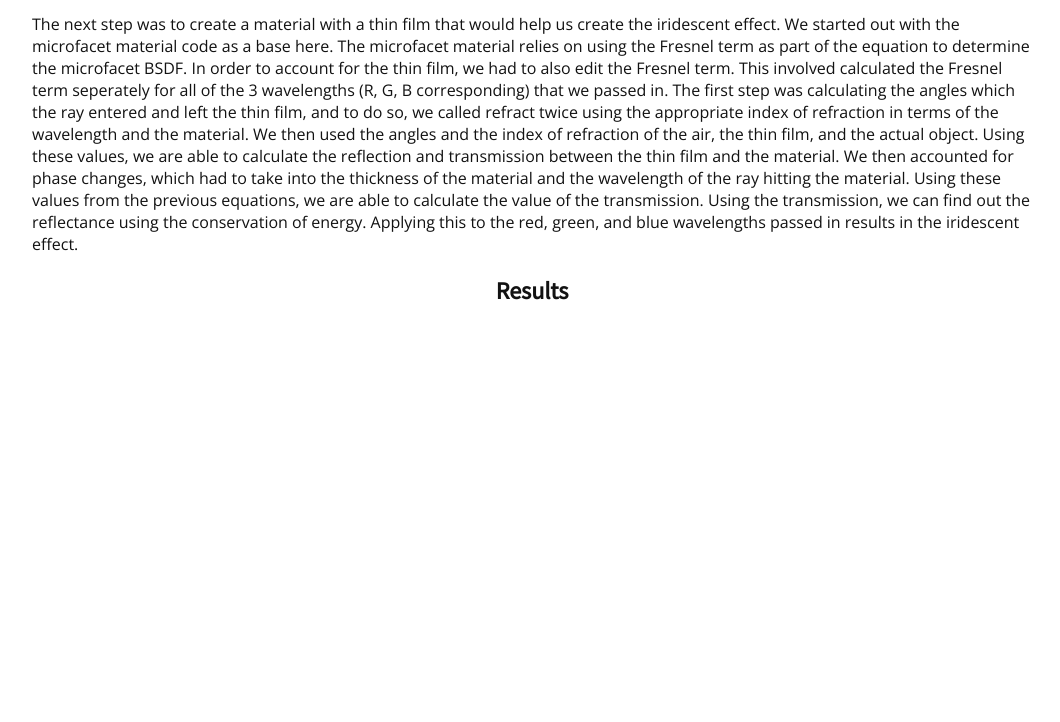
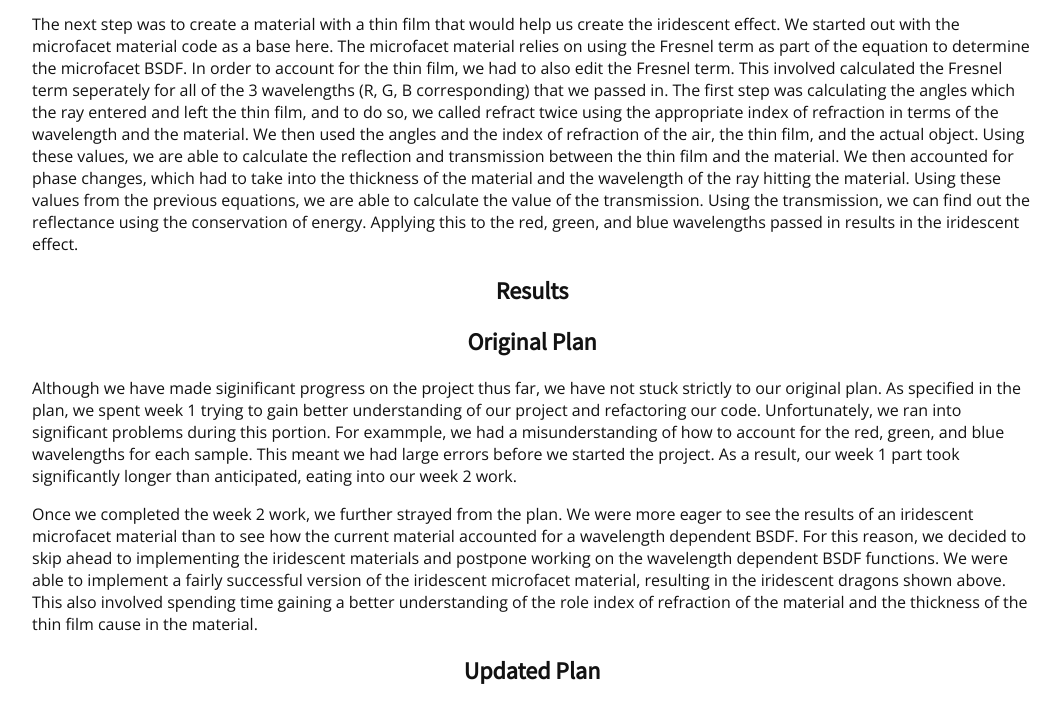
Before and after one commit to Sydnie-Shea/iridescentGradedMilestone, a plain HTML site: page docs/index.html in a window 1280 px wide. Shown: the part 607-1329 px from the top of the page, without its empty margins (108-1168 px from the left). Before the commit the page ends 1033 px from the top, so only its background shows below. Drawn offline with nearby package versions, Linux system fonts and the light colour scheme.

Commit message:
updated original plan section

```diff
--- a/docs/index.html
+++ b/docs/index.html
@@ -52,5 +52,12 @@
 
 <h2 align="middle">Results</h2>
 
+
+<h2 align="middle">Original Plan</h2>
+<p>Although we have made siginificant progress on the project thus far, we have not stuck strictly to our original plan. As specified in the plan, we spent week 1 trying to gain better understanding of our project and refactoring our code. Unfortunately, we ran into significant problems during this portion. For exammple, we had a misunderstanding of how to account for the red, green, and blue wavelengths for each sample. This meant we had large errors before we started the project. As a result, our week 1 part took significantly longer than anticipated, eating into our week 2 work.</p>
+<p>Once we completed the week 2 work, we further strayed from the plan. We were more eager to see the results of an iridescent microfacet material than to see how the current material accounted for a wavelength dependent BSDF. For this reason, we decided to skip ahead to implementing the iridescent materials and postpone working on the wavelength dependent BSDF functions. We were able to implement a fairly successful version of the iridescent microfacet material, resulting in the iridescent dragons shown above. This also involved spending time gaining a better understanding of the role index of refraction of the material and the thickness of the thin film cause in the material.</p>
+
+<h2 align="middle">Updated Plan</h2>
+
 </body>
 </html>
```
